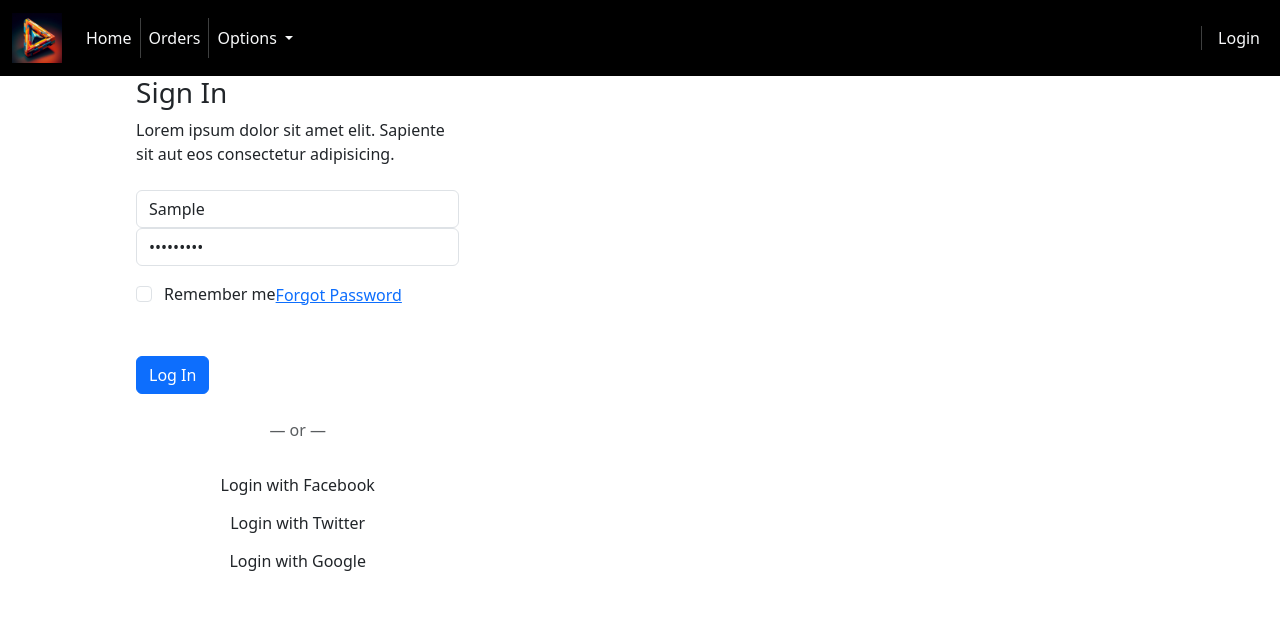
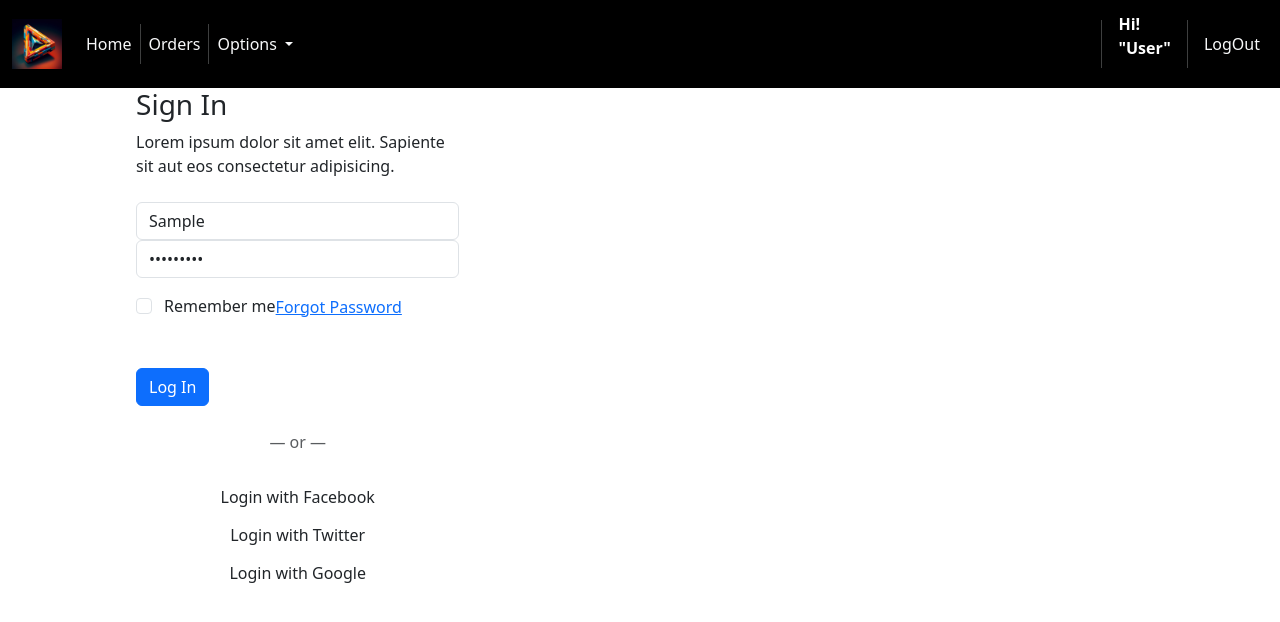
Before and after one commit to Bassel-Taha/AngularProject, an Angular app: page /login in a window 1280 px wide. Both pictures are taken after typing "Sample", "Sample123" into the empty fields and a click on the input "Log In". Shown: the top 622 px of the page. Built offline with nearby package versions, Linux system fonts and the light colour scheme.

Commit message:
implementing the login and log out logic with the change in the header component

```diff
--- a/src/Services/AuthService/auth-service.service.ts
+++ b/src/Services/AuthService/auth-service.service.ts
@@ -5,6 +5,7 @@ import {Injectable} from '@angular/core';
 })
 export class AuthServiceService {
 
+  IslogedInProp : boolean = false
   constructor() {
   }
 
@@ -12,14 +13,17 @@ export class AuthServiceService {
       //should send the username and the pass to the Auth API and get the validation token from it
     let  token = "123456789";
     localStorage.setItem('token' , token);
+    this.IsLogedIn
   }
 
   LogOut() {
 localStorage.removeItem('token')
+    this.IsLogedIn
   }
 
   get IsLogedIn():boolean{
 
-    return (localStorage.getItem('token'))? true : false
+    this.IslogedInProp = ((localStorage.getItem('token'))? true : false) ;
+    return this.IslogedInProp
   }
 }
--- a/src/app/Components/header/header.component.html
+++ b/src/app/Components/header/header.component.html
@@ -27,8 +27,18 @@
       </ul>
       <div class="d-flex my-1">
         <li class="d-flex align-self-end nav-item ">
-          <div class="vr bg-light m-2"></div>
-          <a class="nav-link text-light m-2" routerLink="/login" routerLinkActive = "active">Login</a>
+
+          @if (_AuthService.IslogedInProp == false)
+          {
+            <div class="vr bg-light m-2"></div>
+            <a class="nav-link text-light m-2" routerLink="/login" routerLinkActive = "active">Login</a>
+          } @else {
+            <div class="vr bg-light m-2"></div>
+            <span class="fw-bold text-white align-self-center mx-2">Hi!<p class="fw-bolder">"User"</p></span>
+            <div class= "d-flex vr bg-light m-2"></div>
+            <a class="nav-link text-light m-2 align-self-center" (click) ="_AuthService.LogOut()" routerLink="/Home" routerLinkActive = "active">LogOut</a>
+          }
+
         </li>
       </div>
       <!--<form class="d-flex" role="search">
--- a/src/app/Components/header/header.component.ts
+++ b/src/app/Components/header/header.component.ts
@@ -1,6 +1,7 @@
 import { Component } from '@angular/core';
 import {NgOptimizedImage} from "@angular/common";
 import {RouterLink, RouterLinkActive} from "@angular/router";
+import {AuthServiceService} from "../../../Services/AuthService/auth-service.service";
 
 @Component({
   selector: 'app-header',
@@ -14,5 +15,10 @@ import {RouterLink, RouterLinkActive} from "@angular/router";
   styleUrl: './header.component.scss'
 })
 export class HeaderComponent {
+  _AuthService: AuthServiceService;
+  constructor( AuthService : AuthServiceService ) {
+    this._AuthService = AuthService;
+
+  }
 
 }
```
